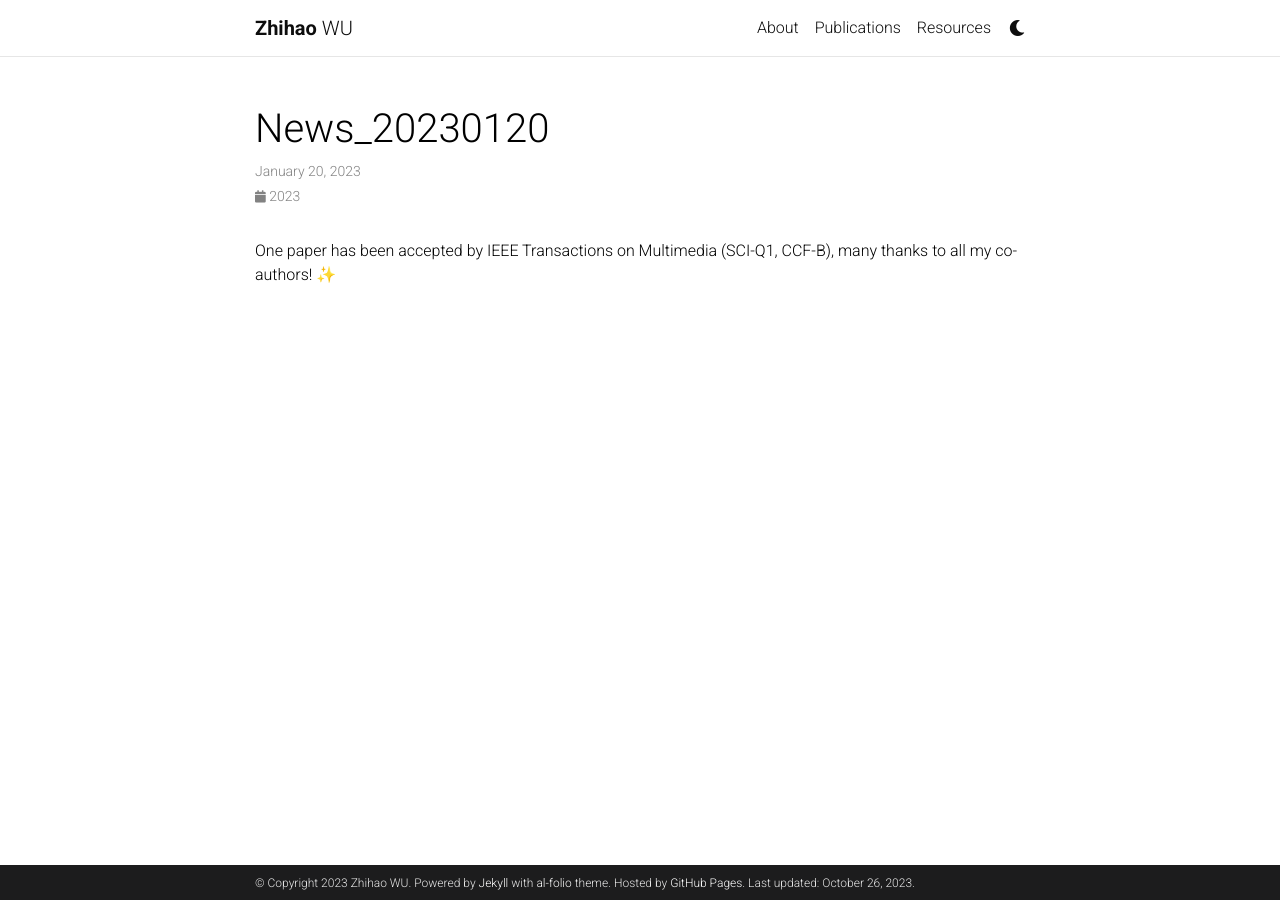
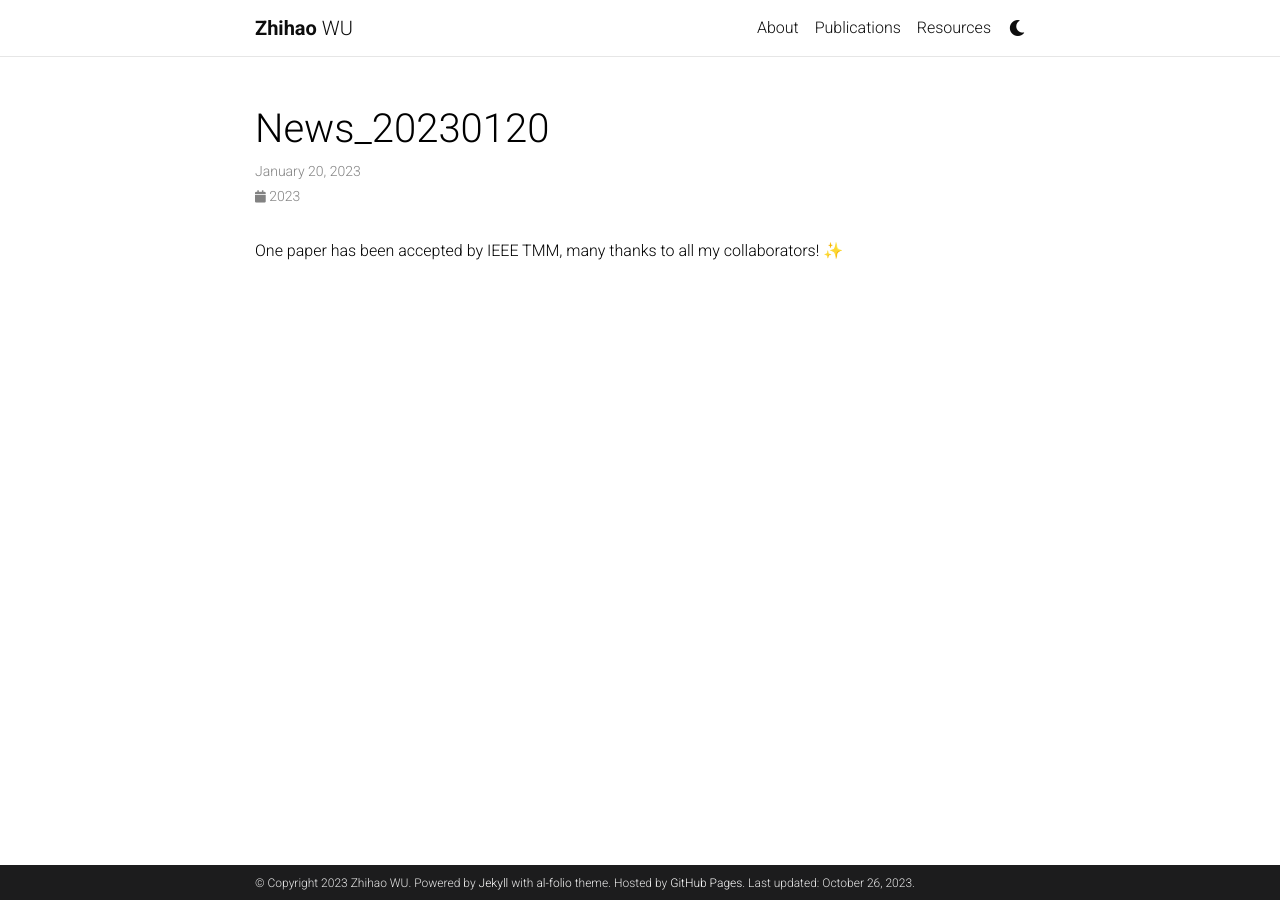
Before and after one commit to huangsuj/huangsuj.github.io, a Jekyll site: the page built from _news/news_20230120.md, in a window 1280 px wide. Built offline with Jekyll 4.4.1, drawn with Linux system fonts in a browser that asks for light colours; emoji names are drawn with the system emoji font; comment, search, counter and statistics services are not loaded; a style sheet for code colours, icons or effects is not loaded.

Commit message:
Update news_20230120.md

```diff
--- a/_news/news_20230120.md
+++ b/_news/news_20230120.md
@@ -4,4 +4,4 @@ date: 2023-01-20 15:59:00-0400
 inline: true
 ---
 
-One paper has been accepted by IEEE Transactions on Multimedia (SCI-Q1, CCF-B), many thanks to all my co-authors! :sparkles:
+One paper has been accepted by IEEE TMM, many thanks to all my collaborators! :sparkles:
```
